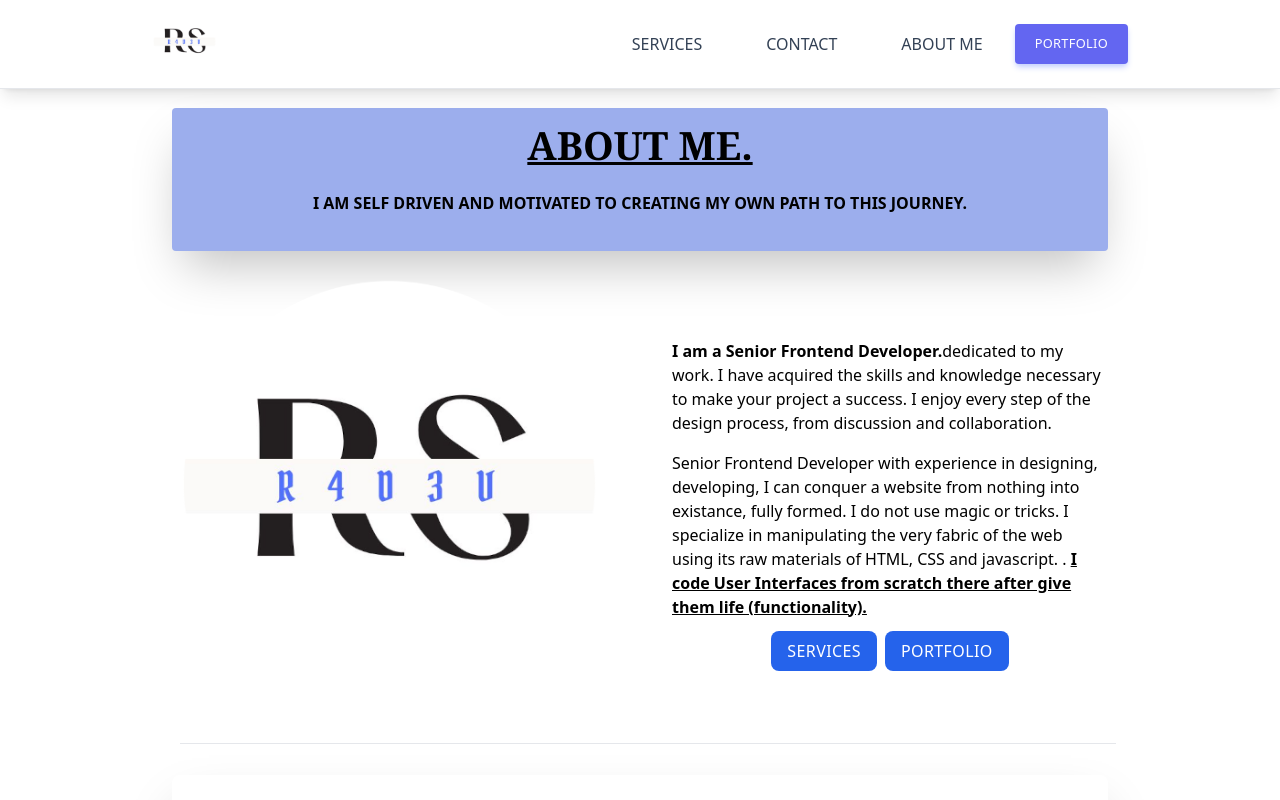
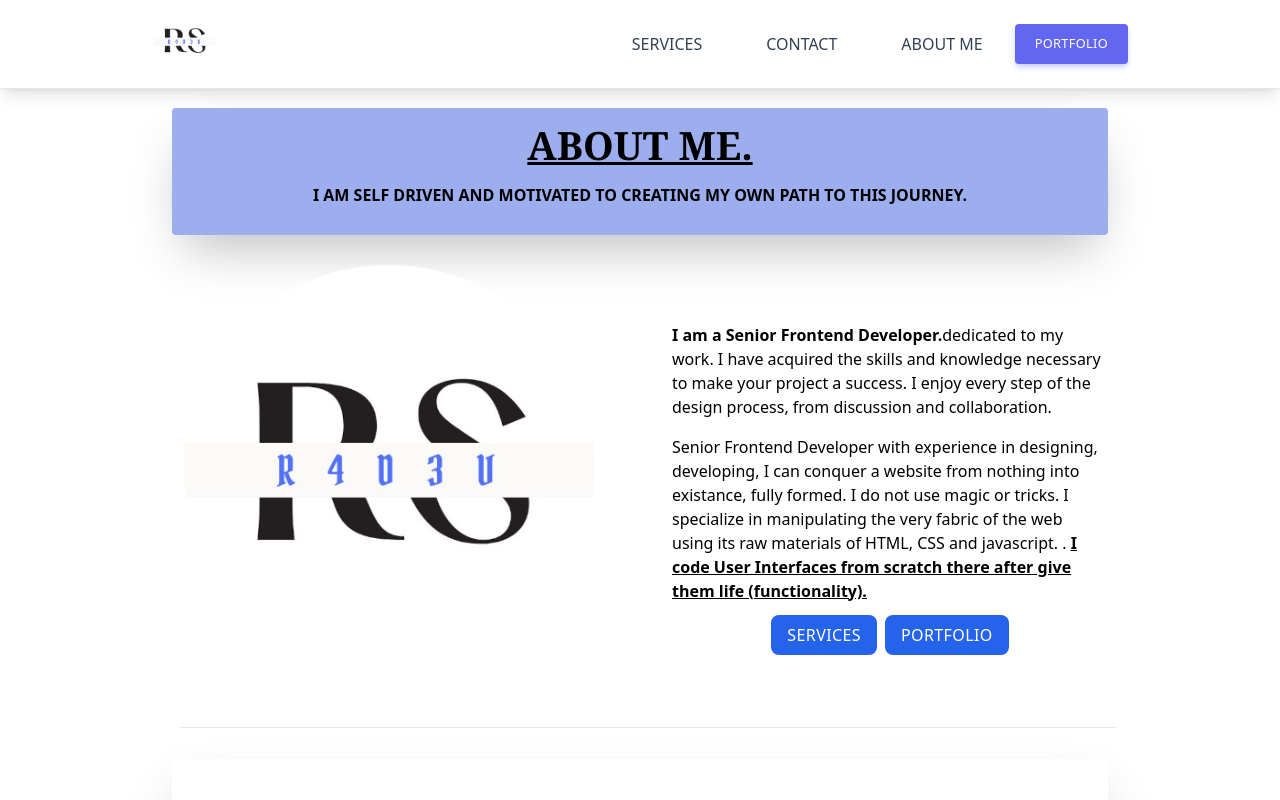
Before and after one commit to R4D3V/R4D3V, a React (Vite) app: page /about in a window 1280 px wide. Shown: the top 800 px of the page. Built offline with nearby package versions, Linux system fonts and the light colour scheme.

Commit message:
Update about.jsx

```diff
--- a/src/pages/about.jsx
+++ b/src/pages/about.jsx
@@ -9,7 +9,7 @@ function About() {
         <h2 className="text-4xl font-bold  text-center uppercase font-serif underline">
           About Me.
         </h2>
-        <p className=" font-bold  text-center uppercase p-4">
+        <p className=" font-bold  text-center uppercase p-2">
           I am  self driven and motivated to creating my own path to
           this journey.
         </p>
```
